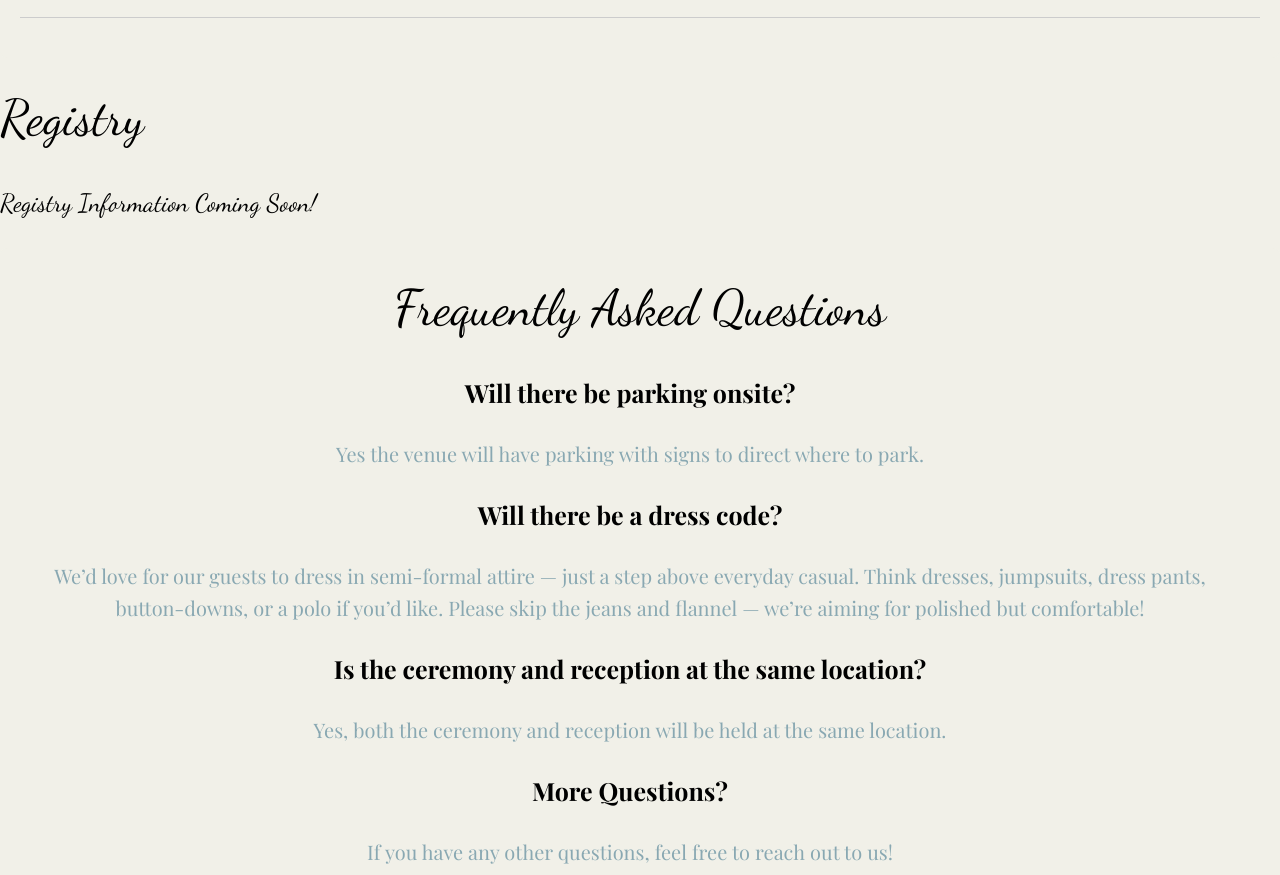
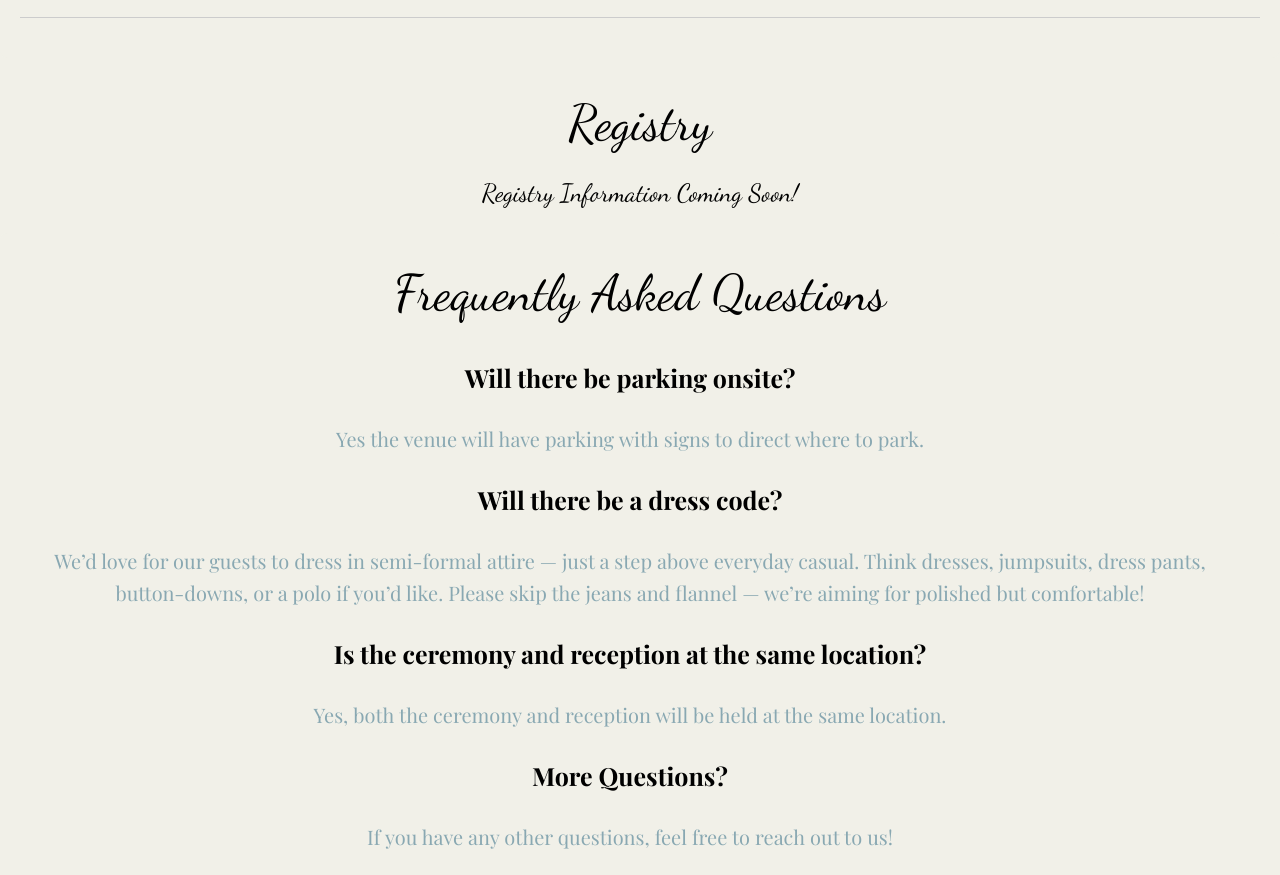
Before and after one commit to ToddAbrahamII/Wedding_Website, a plain HTML site: page index.html in a window 1280 px wide. Shown: the part 4044-4919 px from the top of the page. Drawn offline with nearby package versions, Linux system fonts and the light colour scheme.

Commit message:
Updated CSS for Registry

```diff
--- a/index.html
+++ b/index.html
@@ -181,11 +181,9 @@
     </section>
 
     <!--Registry Section-->
-    <section class ="registry" id="registry">
-        <div class="registry-info">
-            <p class="welcome">Registry</p>
-            <p class="welcome-paragraph">Registry Information Coming Soon!</p>
-        </div>
+    <section class ="event-details" id="registry">
+        <p class="welcome">Registry</p>
+        <p class="welcome-paragraph">Registry Information Coming Soon!</p>
     </section>
 
 
```
